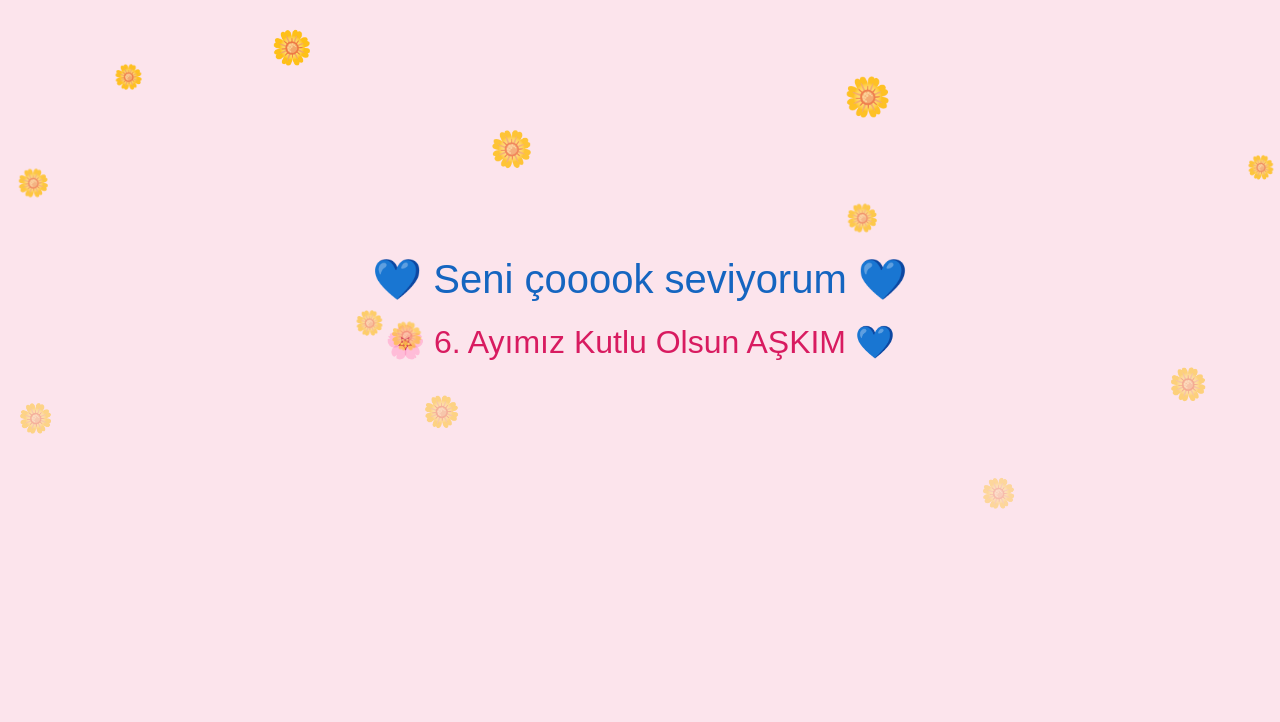
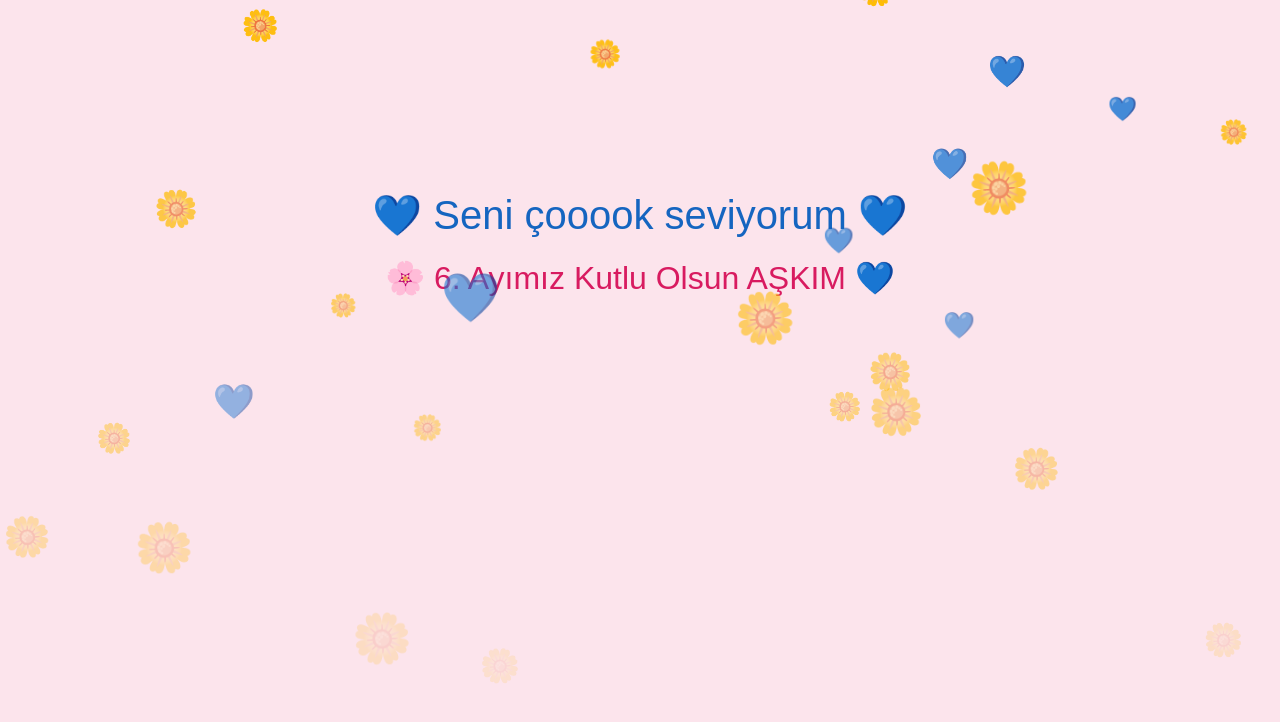
Before and after one commit to abdulkadiryildirim/abdulkadiryildirim.github.io, a plain HTML site: page docs/index.html in a window 1280 px wide. Both pictures are taken after a click on the button "Evet 💙". Drawn offline with Linux system fonts and the light colour scheme.

Commit message:
Update index.html

```diff
--- a/docs/index.html
+++ b/docs/index.html
@@ -43,10 +43,9 @@
       left: 50%;
       transform: translateX(-50%);
     }
-    .flower {
+    .falling {
       position: absolute;
       top: -50px;
-      font-size: 24px;
       animation: fall linear forwards;
     }
     @keyframes fall {
@@ -59,12 +58,18 @@
       display: none;
       font-size: 2.5em;
       color: #1565c0;
-      margin-top: 20%;
+      margin-top: 15%;
     }
     #anniversary {
       display: none;
       font-size: 2em;
       color: #d81b60;
+      margin-top: 20px;
+    }
+    #futureMessage {
+      display: none;
+      font-size: 2em;
+      color: #6a1b9a;
       margin-top: 20px;
     }
   </style>
@@ -75,29 +80,38 @@
   <button id="noBtn">Hayır ❌</button>
   <div id="loveMessage">💙 Seni çooook seviyorum 💙</div>
   <div id="anniversary">🌸 6. Ayımız Kutlu Olsun AŞKIM 💙</div>
+  <div id="futureMessage">✨ Senle nice aylara, yıllara Hatunum 💜</div>
 
   <script>
     const yesBtn = document.getElementById("yesBtn");
     const noBtn = document.getElementById("noBtn");
     const loveMessage = document.getElementById("loveMessage");
     const anniversary = document.getElementById("anniversary");
+    const futureMessage = document.getElementById("futureMessage");
 
-    function createFlower() {
-      const flower = document.createElement("div");
-      flower.classList.add("flower");
-      flower.textContent = "🌼"; // papatya
-      flower.style.left = Math.random() * 100 + "vw";
-      flower.style.animationDuration = (3 + Math.random() * 2) + "s";
-      flower.style.fontSize = (20 + Math.random() * 20) + "px";
-      document.body.appendChild(flower);
+    function createFalling() {
+      const el = document.createElement("div");
+      el.classList.add("falling");
+
+      // %50 ihtimal çiçek, %50 ihtimal kalp
+      if (Math.random() > 0.5) {
+        el.textContent = "🌼"; // papatya
+      } else {
+        el.textContent = "💙"; // mavi kalp
+      }
+
+      el.style.left = Math.random() * 100 + "vw";
+      el.style.animationDuration = (2 + Math.random() * 2) + "s";
+      el.style.fontSize = (20 + Math.random() * 30) + "px";
+      document.body.appendChild(el);
 
       setTimeout(() => {
-        flower.remove();
-      }, 5000);
+        el.remove();
+      }, 4000);
     }
 
     yesBtn.addEventListener("click", () => {
-      const interval = setInterval(createFlower, 200);
+      const interval = setInterval(createFalling, 100); // daha sık yağış
       document.querySelector("h1").style.display = "none";
       yesBtn.style.display = "none";
       noBtn.style.display = "none";
@@ -106,11 +120,14 @@
       setTimeout(() => {
         anniversary.style.display = "block";
       }, 1500);
+      setTimeout(() => {
+        futureMessage.style.display = "block";
+      }, 3000);
 
-      setTimeout(() => clearInterval(interval), 5000);
+      setTimeout(() => clearInterval(interval), 7000);
     });
 
-    // Mobilde (veya PC’de) hayıra dokununca / tıklayınca kaçsın
+    // Hayır tuşu kaçma olayı
     noBtn.addEventListener("click", moveNoButton);
     noBtn.addEventListener("touchstart", moveNoButton);
 
```
